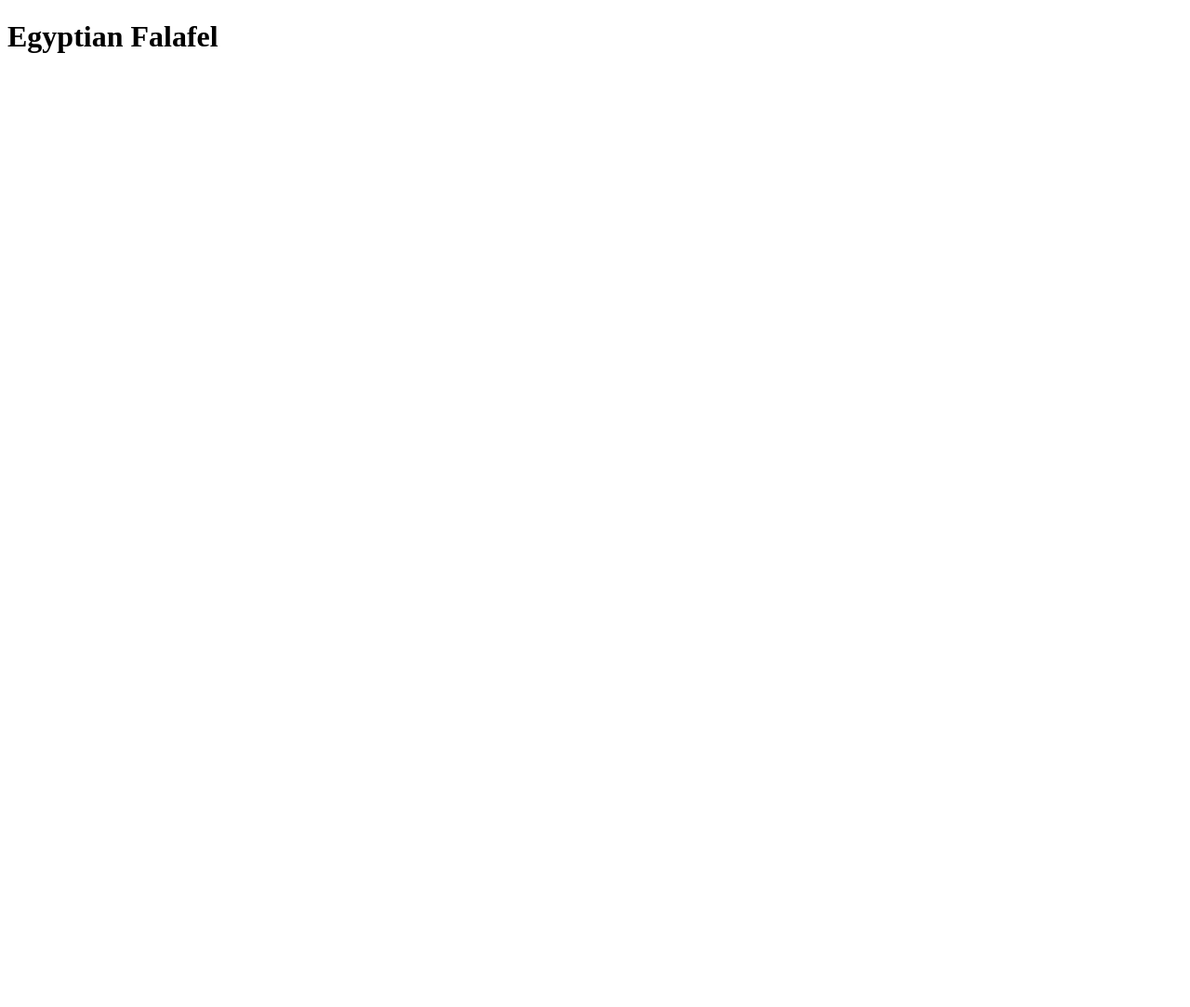
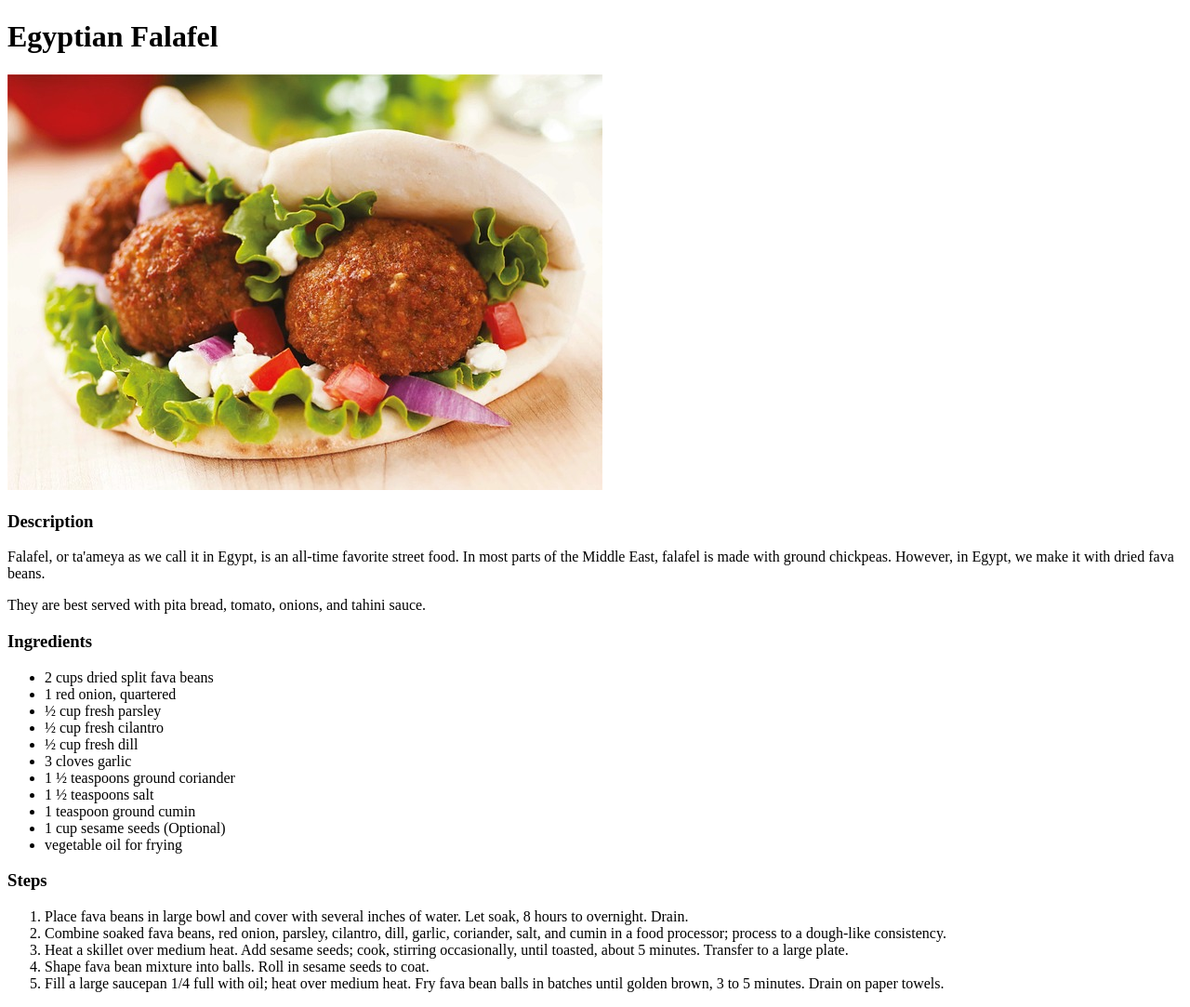
Before and after one commit to arkhaledwebdev/odin-recipes, a plain HTML site: page recipes/egyptian-falafel.html in a window 1280 px wide. Shown: the whole page at 93% size. Before the commit the page ends 800 px from the top, so only its background shows below. Drawn offline with Linux system fonts and the light colour scheme.

Commit message:
Finish epyptian-falafel page

```diff
--- a/recipes/egyptian-falafel.html
+++ b/recipes/egyptian-falafel.html
@@ -7,7 +7,36 @@
 </head>
 
 <body>
-<h1>Egyptian Falafel</h1>
+    <h1>Egyptian Falafel</h1>
+    <img src="../images/egyptian-falafel.jpg" alt="egyptian-falafel image">
+    <h3>Description</h3>
+    <p>Falafel, or ta'ameya as we call it in Egypt, is an all-time favorite street food. In most parts of the Middle
+        East, falafel is made with ground chickpeas. However, in Egypt, we make it with dried fava beans.</p>
+    <p>They are best served with pita bread, tomato, onions, and tahini sauce.</p>
+
+    <h3>Ingredients</h3>
+    <ul>
+        <li>2 cups dried split fava beans</li>
+        <li>1 red onion, quartered</li>
+        <li>½ cup fresh parsley</li>
+        <li>½ cup fresh cilantro</li>
+        <li>½ cup fresh dill</li>
+        <li>3 cloves garlic</li>
+        <li>1 ½ teaspoons ground coriander</li>
+        <li>1 ½ teaspoons salt</li>
+        <li>1 teaspoon ground cumin</li>
+        <li>1 cup sesame seeds (Optional)</li>
+        <li>vegetable oil for frying</li>
+    </ul>
+
+    <h3>Steps</h3>
+    <ol>
+        <li>Place fava beans in large bowl and cover with several inches of water. Let soak, 8 hours to overnight. Drain.</li>
+        <li>Combine soaked fava beans, red onion, parsley, cilantro, dill, garlic, coriander, salt, and cumin in a food processor; process to a dough-like consistency.</li>
+        <li>Heat a skillet over medium heat. Add sesame seeds; cook, stirring occasionally, until toasted, about 5 minutes. Transfer to a large plate.</li>
+        <li>Shape fava bean mixture into balls. Roll in sesame seeds to coat.</li>
+        <li>Fill a large saucepan 1/4 full with oil; heat over medium heat. Fry fava bean balls in batches until golden brown, 3 to 5 minutes. Drain on paper towels.</li>
+    </ol>
 </body>
 
 </html>
```
Also changed, not shown: images/beef-burger.jpg (added), images/egyptian-falafel.jpg (added), images/shish-kebab.jpg (added).
